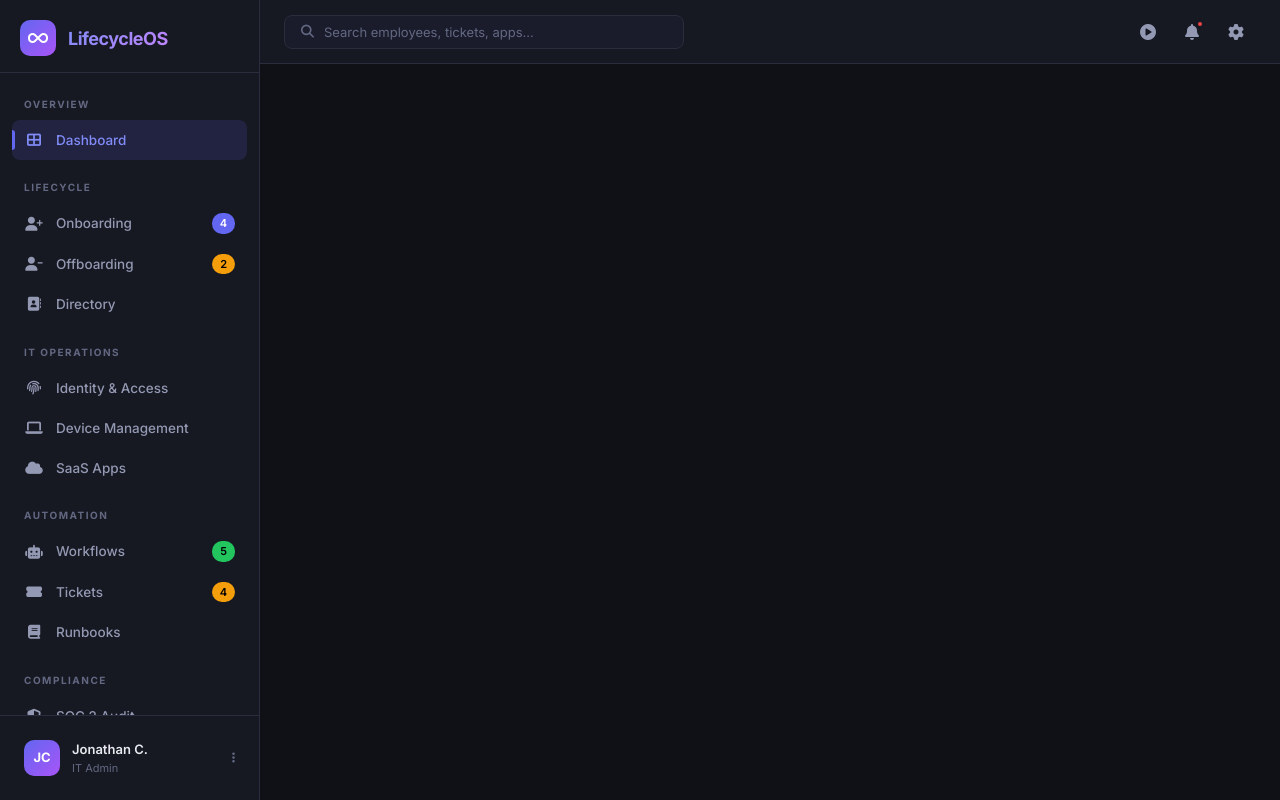
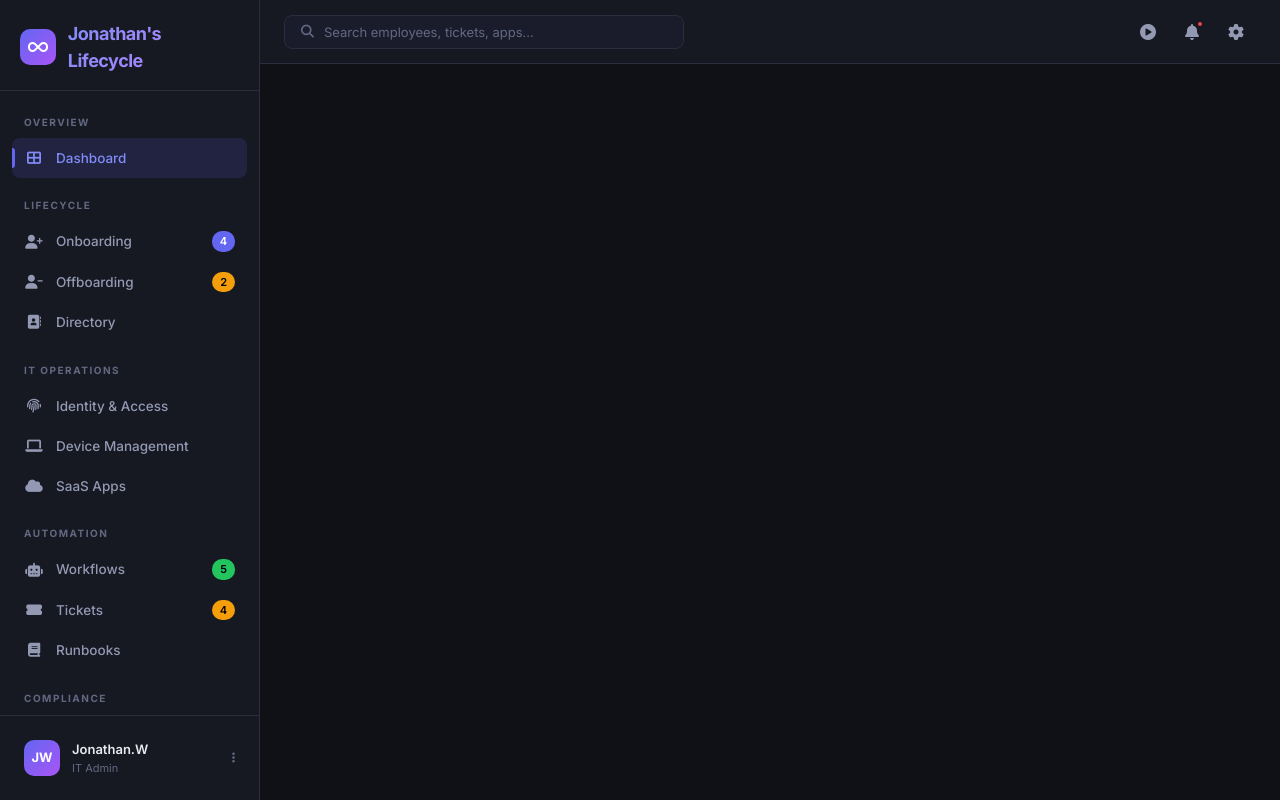
Before and after one commit to Jonathan94110/lifecycle-manager, a website: page public/index.html in a window 1280 px wide. Drawn offline with Linux system fonts and the light colour scheme; no server answers.

Commit message:
Rename branding to Jonathan's Lifecycle and update user profile to Jonathan.W
Co-Authored-By: Claude Opus 4.6 (1M context) <noreply@anthropic.com>

```diff
--- a/public/index.html
+++ b/public/index.html
@@ -3,7 +3,7 @@
 <head>
   <meta charset="UTF-8">
   <meta name="viewport" content="width=device-width, initial-scale=1.0">
-  <title>LifecycleOS — Employee Lifecycle Management</title>
+  <title>Jonathan's Lifecycle Tool — Employee Lifecycle Management</title>
   <link rel="stylesheet" href="styles.css">
   <link href="https://fonts.googleapis.com/css2?family=Inter:wght@300;400;500;600;700;800&display=swap" rel="stylesheet">
   <link href="https://cdnjs.cloudflare.com/ajax/libs/font-awesome/6.5.1/css/all.min.css" rel="stylesheet">
@@ -15,7 +15,7 @@
       <div class="sidebar-header">
         <div class="logo">
           <div class="logo-icon"><i class="fas fa-infinity"></i></div>
-          <span class="logo-text">LifecycleOS</span>
+          <span class="logo-text">Jonathan's Lifecycle</span>
         </div>
       </div>
       <nav class="sidebar-nav">
@@ -74,9 +74,9 @@
       </nav>
       <div class="sidebar-footer">
         <div class="user-profile">
-          <div class="avatar">JC</div>
+          <div class="avatar">JW</div>
           <div class="user-info">
-            <div class="user-name">Jonathan C.</div>
+            <div class="user-name">Jonathan.W</div>
             <div class="user-role">IT Admin</div>
           </div>
           <i class="fas fa-ellipsis-v"></i>
```
